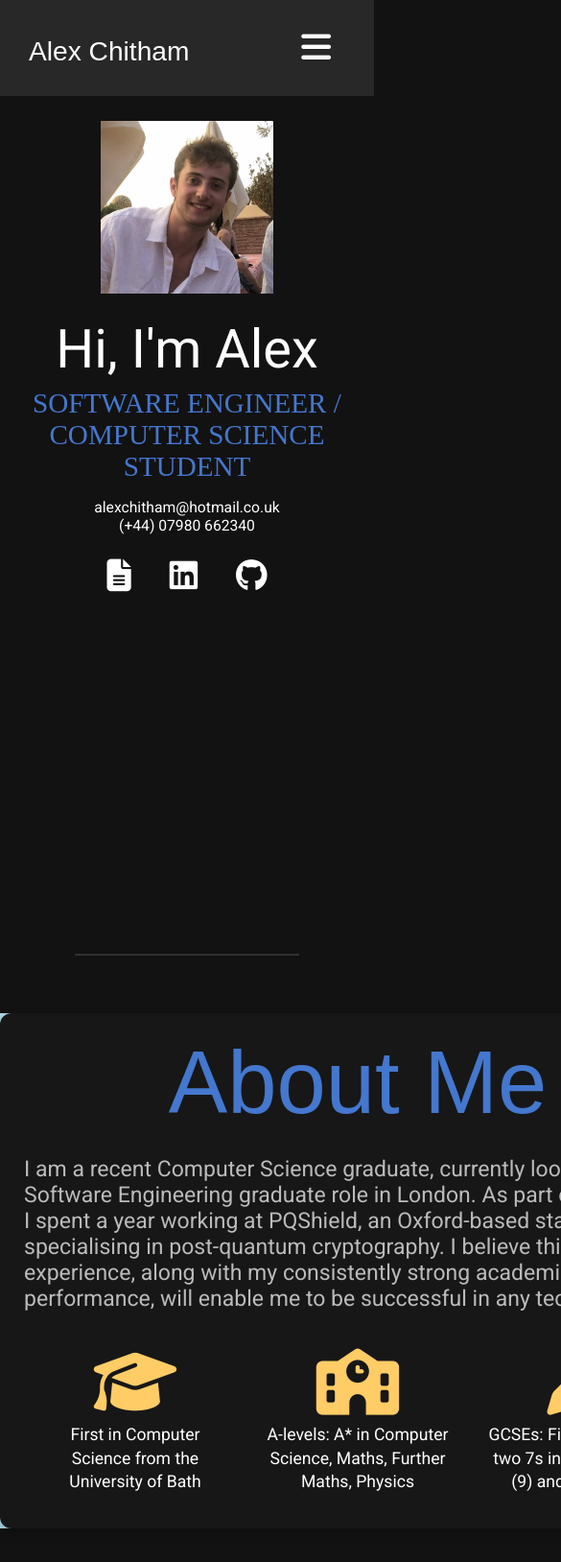
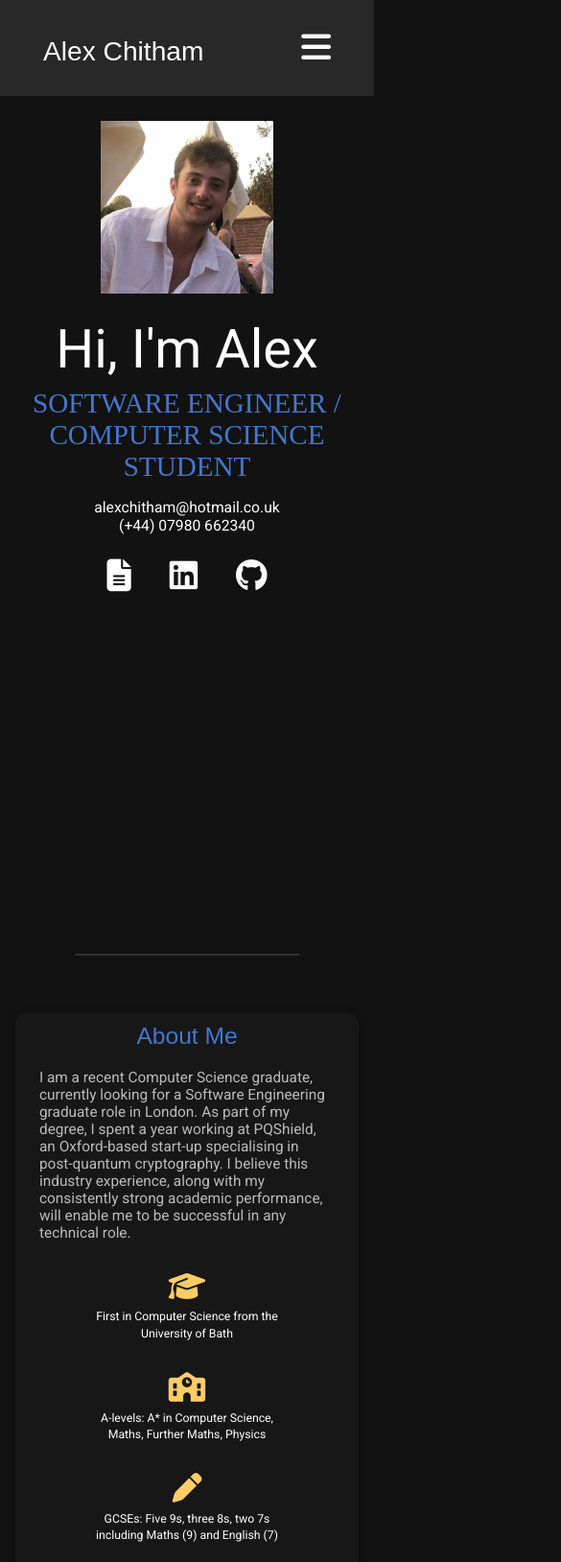
Before and after one commit to alexchitham/personal-website, a plain HTML site: page index.html in a window 390 px wide. Shown: the top 1628 px of the page at 96% size, 585 px wide, since content can reach past the window. Drawn offline with Linux system fonts and the light colour scheme; a web font is replaced by a local one.

Commit message:
Making the main body mobile responsive and cleaning css file

```diff
--- a/styles.css
+++ b/styles.css
@@ -30,7 +30,7 @@ html, body {
     width: 100%;
     z-index: 1000;
     font-size: 1.1em;
-    height: 100px;
+    min-height: 100px;
     background-color: #282828
 }
 
@@ -38,7 +38,7 @@ html, body {
     margin-top: 0;
     margin-block-start: 0;
     margin-block-end: 0;
-    padding: 16px 0;
+    padding: 16px;
     padding-left: 45px;
     padding-right: 15px;
 }
@@ -313,18 +313,23 @@ h4 {
 /* --------------------- RESPONSIVENESS AND RESIZING -------------------------- */
 
 @media screen and (max-width: 1500px) {
-    .profile-pic {
-        height: auto;
-        max-width: 500px;
-    }
 
     .home {
         font-size: 1.1em;
     }
+
+    .profile-pic {
+        max-width: 500px;
+        height: auto;
+    }
 }
 
 @media screen and (max-width: 1310px) {
-    .nav ul {display: none;}
+
+    .nav ul {
+        display: none;
+    }
+
     .nav-with-icon a.nav-icon {
         display: block;
         padding: 0;
@@ -339,90 +344,121 @@ h4 {
 
     .nav-with-icon.responsive ul {
         display: block;
-        top: 100%;
         font-size: 1em;
         max-width: 240px;
+        margin: 0 auto;
         padding-bottom: 15px;
-        margin-left: auto;
-        margin-right: auto;
     }
+
     .nav-with-icon.responsive .nav-icon {
         position: fixed;
         right: 0;
         top: 32px;
         font-size: 2em;
     }
+
     .nav-with-icon.responsive a {
         text-align: center;
         display: block;
-
     }
 }
 
+
 @media screen and (max-width: 1115px) {
+
     .home {
         flex-direction: column-reverse;
         font-size: 1.0em;
     }
 
     .profile-pic {
-        height: auto;
         max-width: 440px;
     }
 }
 
 @media screen and (max-width: 580px) {
 
+    /* --- Header and Navigation bar --- */
+
     .title a {
         font-size: 0.8em;
     }
 
     .title h1 {
-        padding-top: 33px;
-        padding-bottom: 32px;
-        padding-left: 30px;
+        padding-top: 29px;
+        padding-bottom: 28px;
+    }
+
+
+    /* --- Home Section --- */
+
+    .home {
+        justify-content: flex-end;
+        font-size: 0.7em;
     }
 
     .profile-pic {
+        max-width: 250px;
         height: auto;
-        max-width: 250px;
     }
 
     .home-page {
         padding-top: 90px;
     }
 
-    .home {
-        font-size: 0.7em;
-        justify-content: flex-end;
-    }
-
     .introduce {
         font-size: 5em;
     }
 
-    #about {
-        font-size: 1em;
-        background-color: lightblue;
+
+    /* --- Main Body Layout --- */
+    .main-body {
+        max-width: 100%;
+        padding: 0 1rem;
     }
 
-    #skills {
-        font-size: 1em;
+
+    /* --- All Sections --- */
+
+    .section {
+        font-size: 0.8em;
+        padding-top: 10px;
     }
 
-    #projects {
-        font-size: 1em;
+    .section-title {
+        font-size: 1.6em;
+        padding-bottom: 5px;
     }
 
-    #qualifications {
-        font-size: 1em;
+
+    /* --- Education Section --- */
+
+    .education-list {
+        flex-direction: column;
+        align-items: center;
+    }
+
+    .education-item i {
+        font-size: 2em;
+    }
+
+    .education-text {
+        font-size: 0.8em;
+        text-align: center;
+        margin-top: 0.5rem;
+    }
+
+    /* --- Skills Icons --- */
+    .tech-icon-row img {
+        max-width: 40px;
+        height: auto;
+        margin: 0 6px;
     }
 }
 
 @media screen and (max-width: 450px) {
 
     .profile-pic {
-        height: auto;
         max-width: 230px;
     }
 }
```
